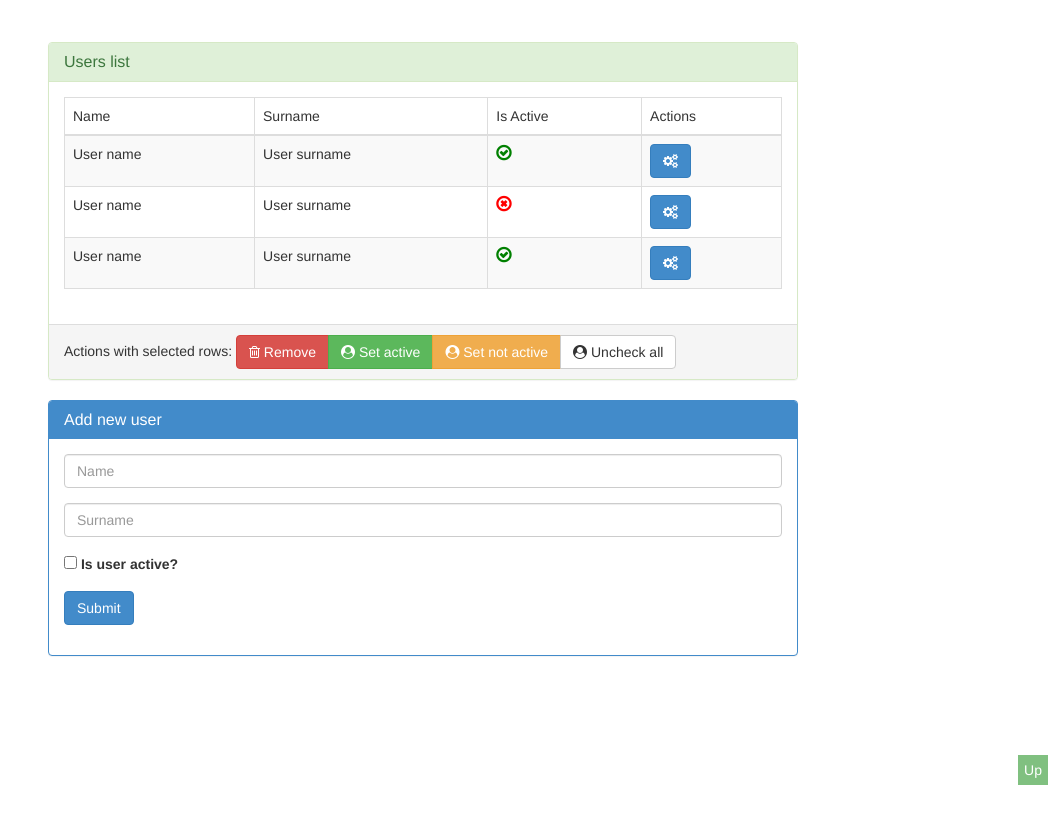
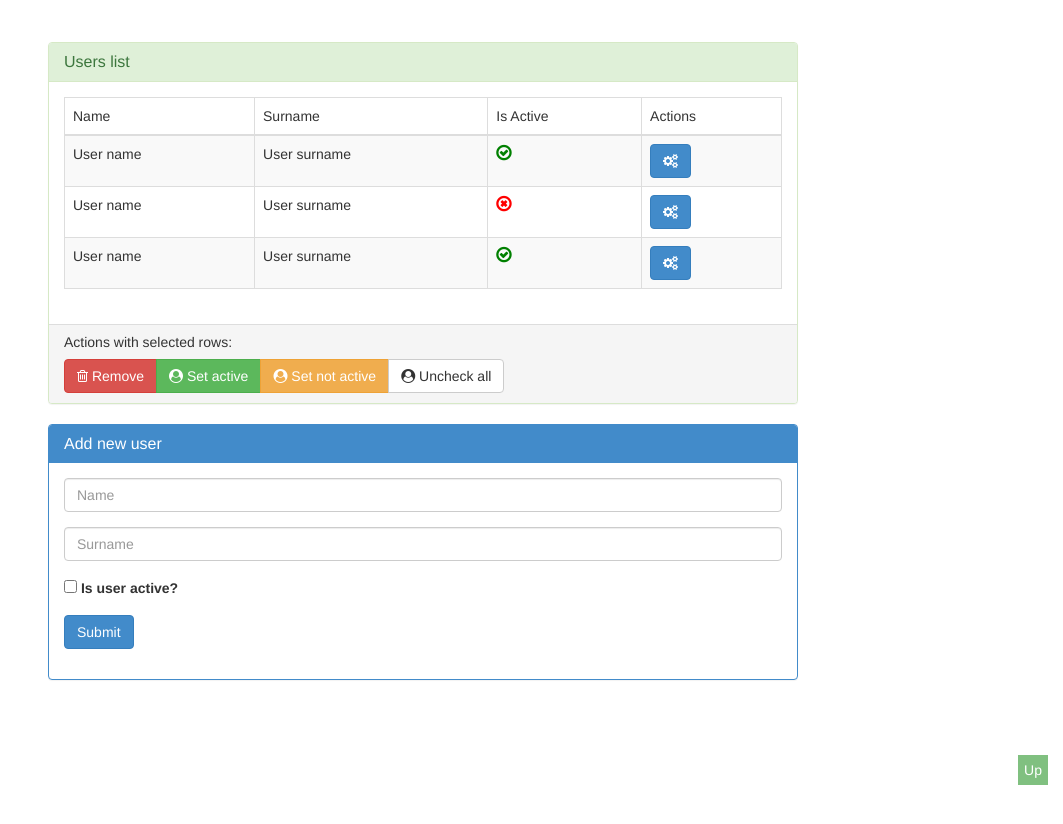
Before and after one commit to romeo2212/lesson_git, a plain HTML site: page index.html in a window 1280 px wide. Shown: the top 824 px of the page, without its empty margins (217-1280 px from the left). Drawn offline with Linux system fonts and the light colour scheme.

Commit message:
Fix margin after links title

```diff
--- a/index.html
+++ b/index.html
@@ -52,7 +52,7 @@
 				</table>
 			  </div>
 			  <div class="panel-footer">
-			    Actions with selected rows:
+			   <p> Actions with selected rows:</p>
 			    <div class="btn-group group-actions">
 				    <button type="button" class="btn btn-danger" data-action="remove_line"><i class="fa fa-trash-o" aria-hidden="true"></i> Remove</button>
 				    <button type="button" class="btn btn-success" data-action="change_status_active"><i class="fa fa-user-circle" aria-hidden="true"></i> Set active </button>
```
